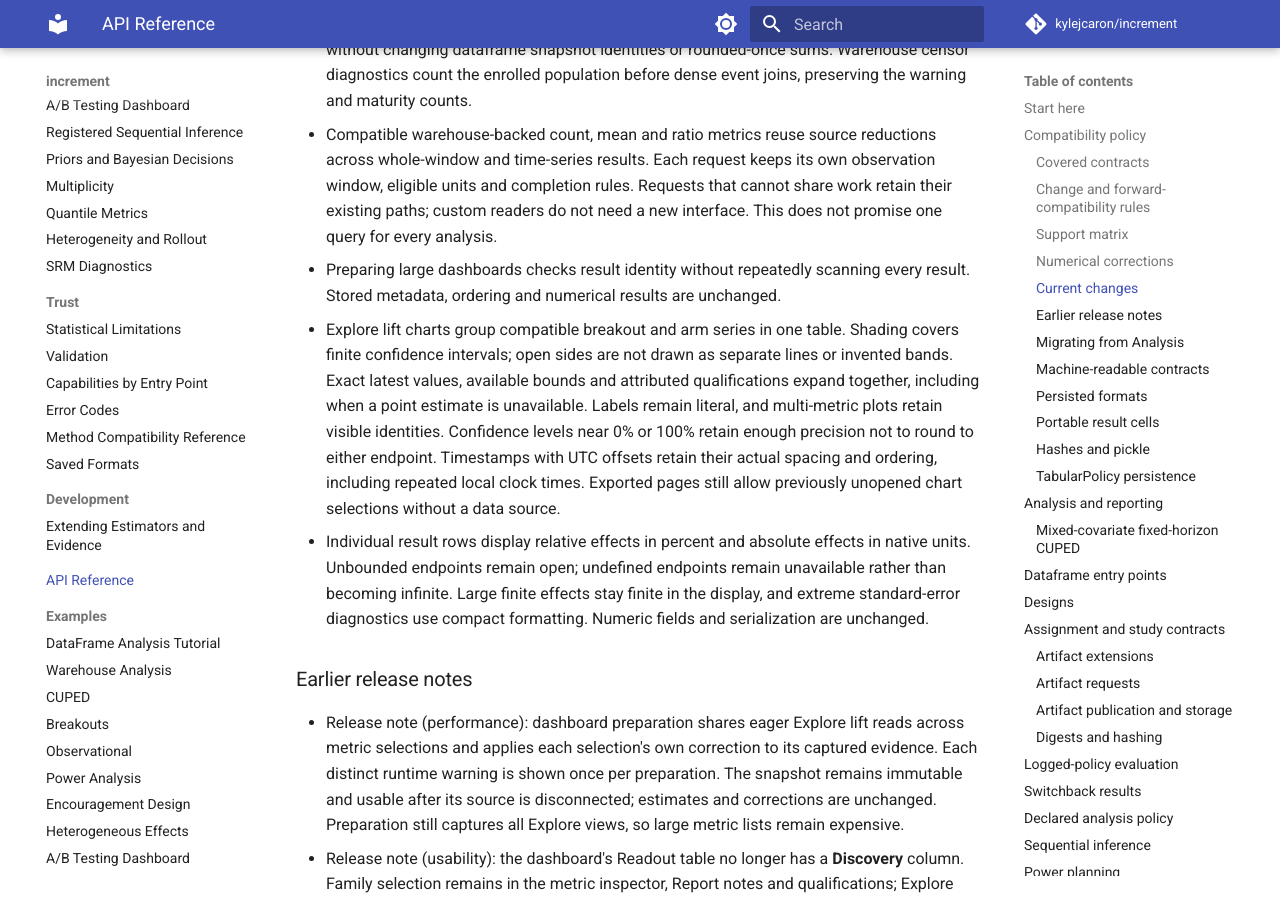
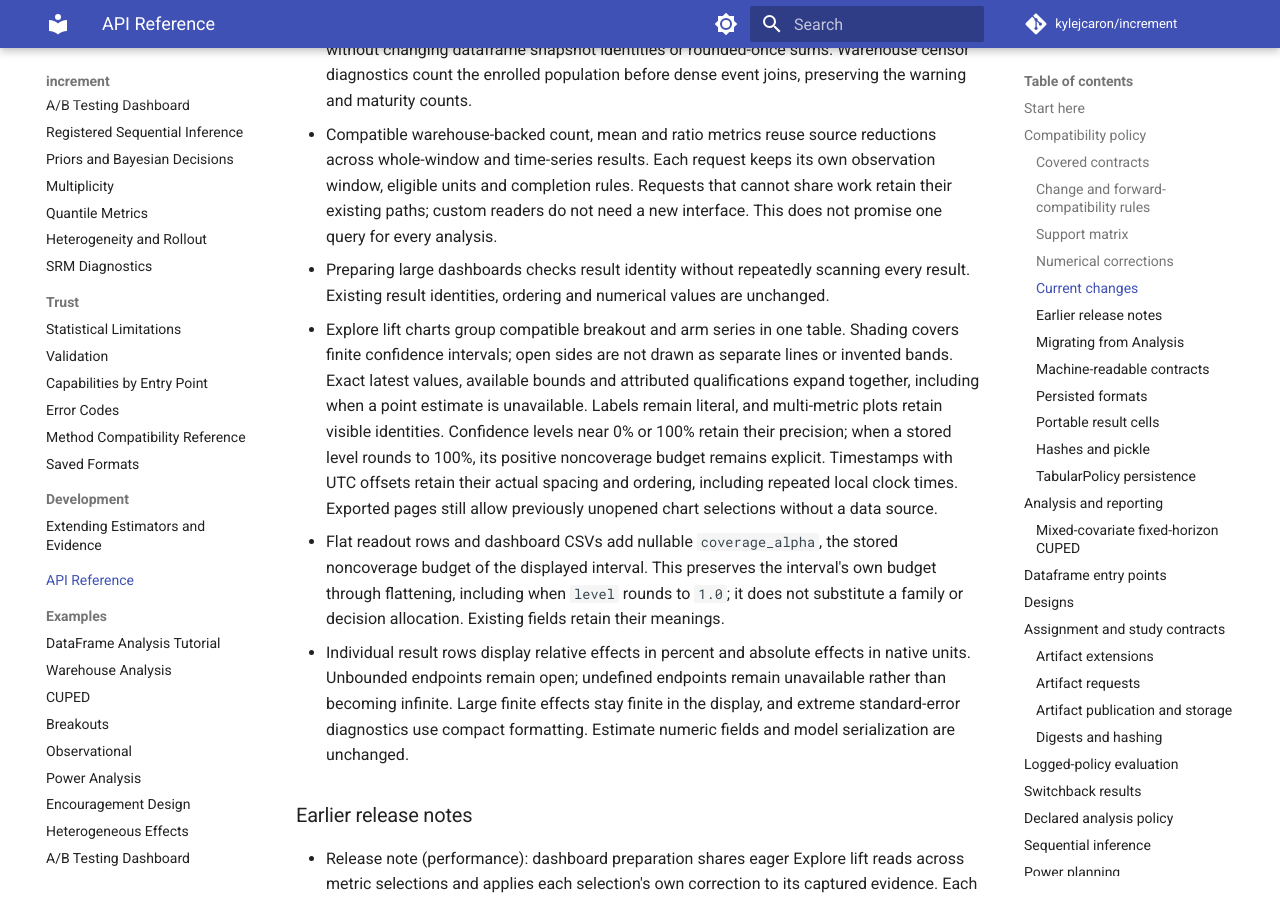
Before and after one commit to kylejcaron/increment, an MkDocs documentation site: the page built from docs/api.md, in a window 1280 px wide and 900 px high, scrolled down 4553 px. Built offline with MkDocs 1.6.1 and Material for MkDocs 9.7.7, drawn with Linux system fonts in a browser that asks for light colours; comment, search, counter and statistics services are not loaded.

Commit message:
Preserve fractional coverage precision when interval labels collide

```diff
--- a/docs/api.md
+++ b/docs/api.md
@@ -170,21 +170,26 @@ values.
   that cannot share work retain their existing paths; custom readers do not
   need a new interface. This does not promise one query for every analysis.
 - Preparing large dashboards checks result identity without repeatedly scanning
-  every result. Stored metadata, ordering and numerical results are unchanged.
+  every result. Existing result identities, ordering and numerical values are unchanged.
 - Explore lift charts group compatible breakout and arm series in one table.
   Shading covers finite confidence intervals; open sides are not drawn as
   separate lines or invented bands. Exact latest values, available bounds and
   attributed qualifications expand together, including when a point estimate
   is unavailable. Labels remain literal, and multi-metric plots retain visible
-  identities. Confidence levels near 0% or 100% retain enough precision not to
-  round to either endpoint. Timestamps with UTC offsets retain their actual
-  spacing and ordering, including repeated local clock times. Exported pages
-  still allow previously unopened chart selections without a data source.
+  identities. Confidence levels near 0% or 100% retain their precision; when a
+  stored level rounds to 100%, its positive noncoverage budget remains explicit.
+  Timestamps with UTC offsets retain their actual spacing and ordering,
+  including repeated local clock times. Exported pages still allow previously
+  unopened chart selections without a data source.
+- Flat readout rows and dashboard CSVs add nullable `coverage_alpha`, the stored
+  noncoverage budget of the displayed interval. This preserves the interval's
+  own budget through flattening, including when `level` rounds to `1.0`; it does
+  not substitute a family or decision allocation. Existing fields retain their meanings.
 - Individual result rows display relative effects in percent and absolute
   effects in native units. Unbounded endpoints remain open; undefined endpoints
   remain unavailable rather than becoming infinite. Large finite effects stay
   finite in the display, and extreme standard-error diagnostics use compact
-  formatting. Numeric fields and serialization are unchanged.
+  formatting. Estimate numeric fields and model serialization are unchanged.
 
 ### Earlier release notes
 
```
Also changed, not shown: docs/guides/reading-results.md (+1 -0 lines), 2 other files.
